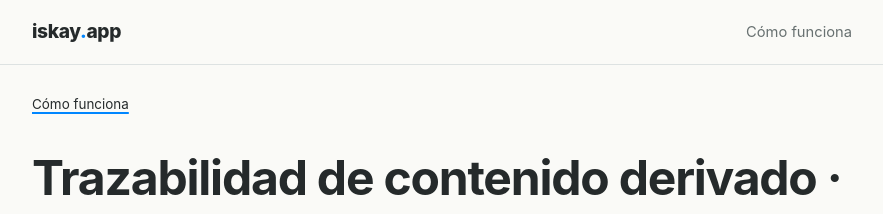
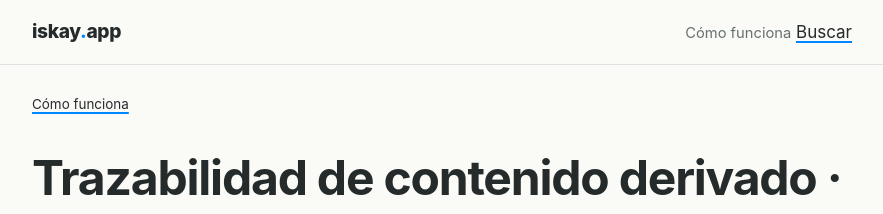
Before and after one commit to iskayApp/como-funciona, a Jekyll site: the page built from TRAZABILIDAD.md, in a window 1280 px wide. Shown: the top 214 px of the page, without its empty margins (198-1081 px from the left). Built offline with Jekyll 4.4.1, drawn with Linux system fonts in a browser that asks for light colours; our own code applies the rules of GitHub Pages for plain Markdown files.

Commit message:
feat: acceso al buscador público desde todas las fichas

```diff
--- a/_layouts/default.html
+++ b/_layouts/default.html
@@ -20,7 +20,10 @@
   <header class="site-header">
     <div class="shell header-inner">
       <a class="brand" href="{{ '/' | relative_url }}" aria-label="Inicio de Cómo funciona">iskay<span class="brand-dot">.</span>app</a>
-      <span class="section-name">Cómo funciona</span>
+      <div class="header-actions">
+        <span class="section-name">Cómo funciona</span>
+        <a class="header-search-link" href="{{ '/' | relative_url }}#buscar" aria-label="Ir al buscador de Cómo funciona">Buscar</a>
+      </div>
     </div>
   </header>
 
```
